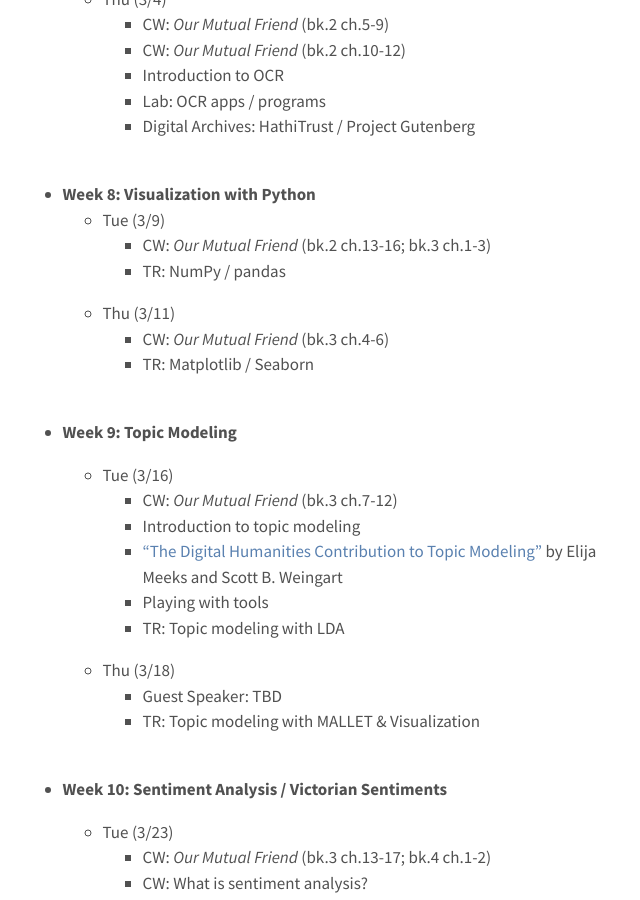
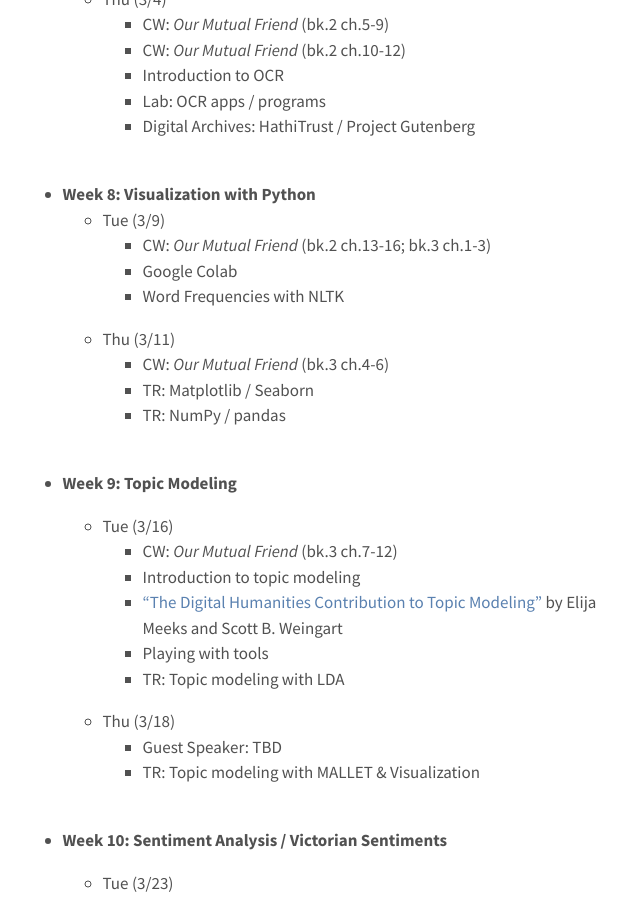
Before and after one commit to elibooklover/ENGL304-Spring2021, a Jekyll site: the page built from syllabus.md, in a window 1280 px wide and 900 px high, scrolled down 8535 px. Shown: the whole window, without its empty margins (320-960 px from the left). Built offline with Jekyll 4.4.1, drawn with Linux system fonts in a browser that asks for light colours.

Commit message:
Syllabus

```diff
--- a/syllabus.md
+++ b/syllabus.md
@@ -223,10 +223,13 @@ The course schedule is subject to changes. <br>
 * <b>Week 8: Visualization with Python</b>
   * Tue (3/9)
     * CW: <i>Our Mutual Friend</i> (bk.2 ch.13-16; bk.3 ch.1-3)
-    *	TR: NumPy / pandas
+    * Google Colab
+    * Word Frequencies with NLTK
+
   * Thu (3/11)
     *	CW: <i>Our Mutual Friend</i> (bk.3 ch.4-6)
     *	TR: Matplotlib / Seaborn
+    *	TR: NumPy / pandas
 <br>
 <br>
 
```
